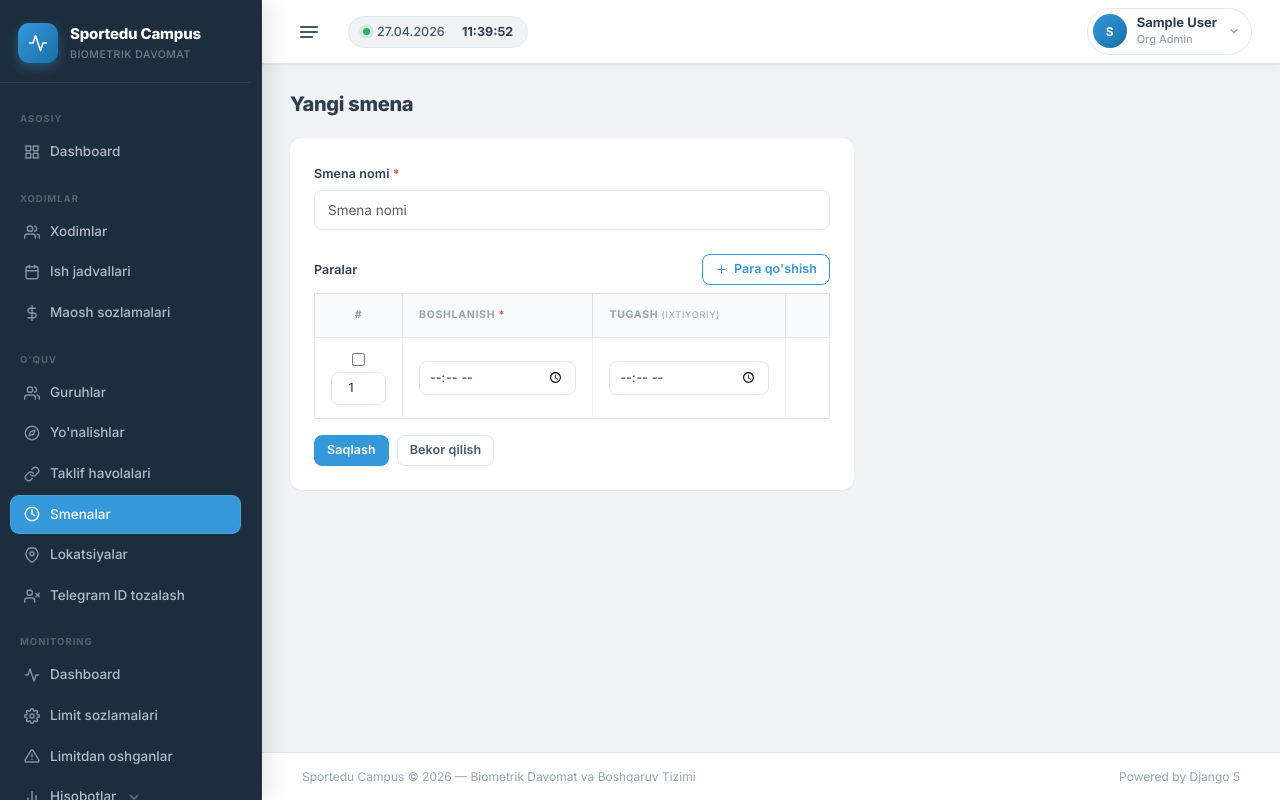
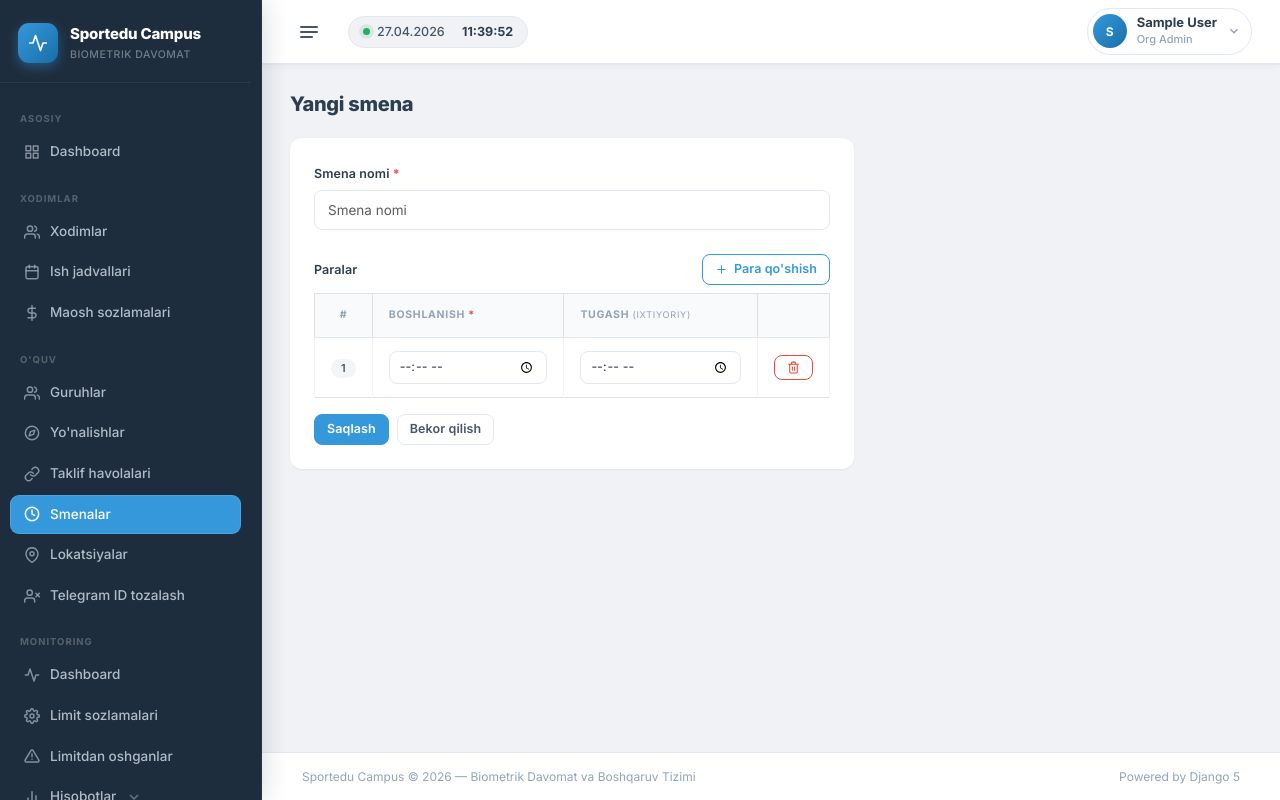
Before and after one commit to BoastfulApex/EEMSportedu, a Django app: page /students/smenas/create/ in a window 1280 px wide. Run offline with Django 4.2, Linux system fonts and the light colour scheme; a user stored in the database is signed in; tables that the repository leaves empty hold one stand-in row (values such as "Sample post"); some libraries are stand-ins or nearby versions.

Commit message:
fix: smena_form DELETE checkbox yashirildi, id field tuzatildi
- slot_form.id alohida loop da render qilinadi (table tashqarisida)
- DELETE field korinadigan checkbox emas, yashirin input sifatida
- order raqami badge + yashirin order-field input bilan
- JS: delFlag.value = on orqali delete belgilanadi

```diff
--- a/apps/templates/home/students/smena_form.html
+++ b/apps/templates/home/students/smena_form.html
@@ -13,6 +13,11 @@
     <form method="post" id="smenaForm">
       {% csrf_token %}
       {{ formset.management_form }}
+
+      {# Hidden fields — id va DELETE ni yashirib qo'yamiz #}
+      {% for slot_form in formset %}
+        {{ slot_form.id }}
+      {% endfor %}
 
       <div class="mb-4">
         <label class="form-label small fw-semibold">Smena nomi <span class="text-danger">*</span></label>
@@ -31,7 +36,7 @@
         <table class="table table-sm table-bordered align-middle" id="paraTable">
           <thead class="table-light">
             <tr>
-              <th style="width:60px" class="text-center">#</th>
+              <th style="width:54px" class="text-center">#</th>
               <th>Boshlanish <span class="text-danger">*</span></th>
               <th>Tugash <span class="text-muted small fw-normal">(ixtiyoriy)</span></th>
               <th style="width:44px"></th>
@@ -39,14 +44,14 @@
           </thead>
           <tbody id="paraBody">
             {% for slot_form in formset %}
-            <tr class="para-row" {% if slot_form.instance.pk %}data-existing="1"{% endif %}>
+            <tr class="para-row" data-idx="{{ forloop.counter0 }}">
+              {# DELETE input — yashirin, JS orqali boshqariladi #}
+              <input type="hidden" name="{{ slot_form.DELETE.html_name }}" value="" class="delete-flag">
               <td class="text-center">
-                {{ slot_form.id }}
-                {{ slot_form.DELETE }}
-                <input type="number" name="{{ slot_form.order.html_name }}"
+                <span class="badge bg-secondary-subtle text-secondary order-label fw-semibold">{{ forloop.counter }}</span>
+                <input type="hidden" name="{{ slot_form.order.html_name }}"
                        value="{{ slot_form.order.value|default:forloop.counter }}"
-                       class="form-control form-control-sm text-center order-field"
-                       min="1" style="width:55px;margin:auto" readonly>
+                       class="order-field">
               </td>
               <td>
                 <input type="time" name="{{ slot_form.start.html_name }}"
@@ -62,11 +67,9 @@
                        class="form-control form-control-sm">
               </td>
               <td class="text-center">
-                {% if formset|length > 1 or slot_form.instance.pk %}
                 <button type="button" class="btn btn-sm btn-outline-danger remove-para-btn" title="O'chirish">
                   <i data-feather="trash-2" style="width:13px;height:13px"></i>
                 </button>
-                {% endif %}
               </td>
             </tr>
             {% endfor %}
@@ -88,12 +91,16 @@
   const body       = document.getElementById('paraBody');
   const totalInput = document.getElementById('id_slots-TOTAL_FORMS');
   const addBtn     = document.getElementById('addParaBtn');
+  const prefix     = '{{ formset.prefix }}';
 
   function reorder() {
     let n = 1;
     body.querySelectorAll('.para-row:not(.deleted-row)').forEach(row => {
-      const ord = row.querySelector('.order-field');
-      if (ord) ord.value = n++;
+      const lbl = row.querySelector('.order-label');
+      const fld = row.querySelector('.order-field');
+      if (lbl) lbl.textContent = n;
+      if (fld) fld.value = n;
+      n++;
     });
   }
 
@@ -101,10 +108,10 @@
     const btn = row.querySelector('.remove-para-btn');
     if (!btn) return;
     btn.addEventListener('click', () => {
-      const delInput = row.querySelector('input[name$="-DELETE"]');
-      if (delInput) {
+      const delFlag = row.querySelector('.delete-flag');
+      if (delFlag && delFlag.name.includes('-')) {
         // Mavjud DB yozuv — DELETE flag qo'yamiz
-        delInput.checked = true;
+        delFlag.value = 'on';
         row.style.display = 'none';
         row.classList.add('deleted-row');
       } else {
@@ -123,15 +130,14 @@
   addBtn.addEventListener('click', () => {
     const idx   = parseInt(totalInput.value);
     const order = body.querySelectorAll('.para-row:not(.deleted-row)').length + 1;
-    const prefix = '{{ formset.prefix }}';
 
     const tr = document.createElement('tr');
     tr.className = 'para-row';
+    tr.dataset.idx = idx;
     tr.innerHTML = `
       <td class="text-center">
-        <input type="number" name="${prefix}-${idx}-order" value="${order}"
-               class="form-control form-control-sm text-center order-field"
-               min="1" style="width:55px;margin:auto" readonly>
+        <span class="badge bg-secondary-subtle text-secondary order-label fw-semibold">${order}</span>
+        <input type="hidden" name="${prefix}-${idx}-order" value="${order}" class="order-field">
       </td>
       <td>
         <input type="time" name="${prefix}-${idx}-start"
```
